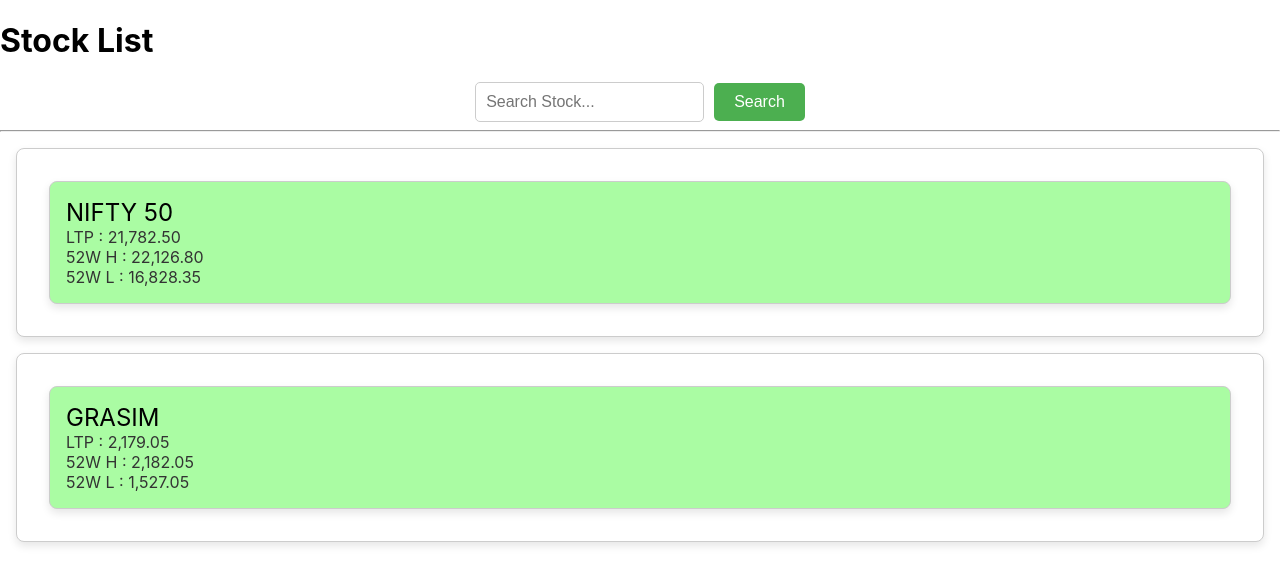
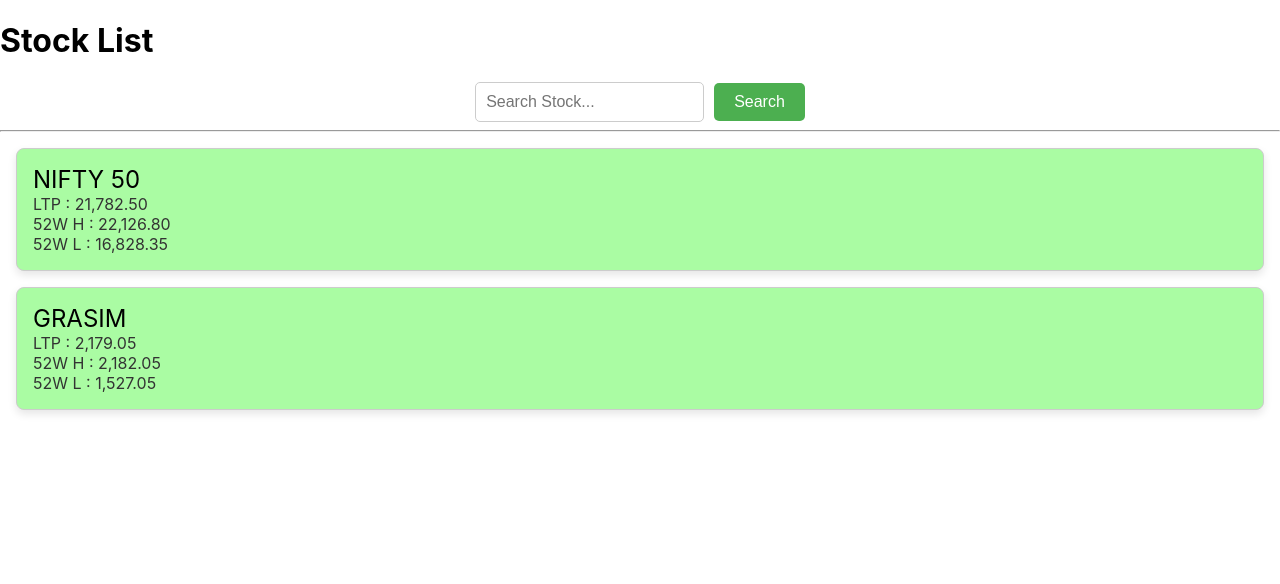
Before and after one commit to soumya1990/InvestIntelSPA, a React (Create React App) app in the folder invest-intel-app/: page / in a window 1280 px wide. Shown: the top 584 px of the page. Built offline with nearby package versions, Linux system fonts and the light colour scheme; no server answers.

Commit message:
Add hover jump on card

```diff
--- a/invest-intel-app/src/App.css
+++ b/invest-intel-app/src/App.css
@@ -35,6 +35,9 @@
   margin: 16px;
   box-shadow: 0 4px 8px rgba(0, 0, 0, 0.1);
   background-color: #fff;
+}
+.card:hover {
+  transform: translate(5px, 5px);
 }
 .card-content {
   font-size: 1rem;
--- a/invest-intel-app/src/App.js
+++ b/invest-intel-app/src/App.js
@@ -137,7 +137,7 @@
 
 const ListView = ({ list }) =>
   list.map((item, index) => (
-    <div className="card">
+    <div>
       <Item key={index} {...item} />
     </div>
   ));
```
